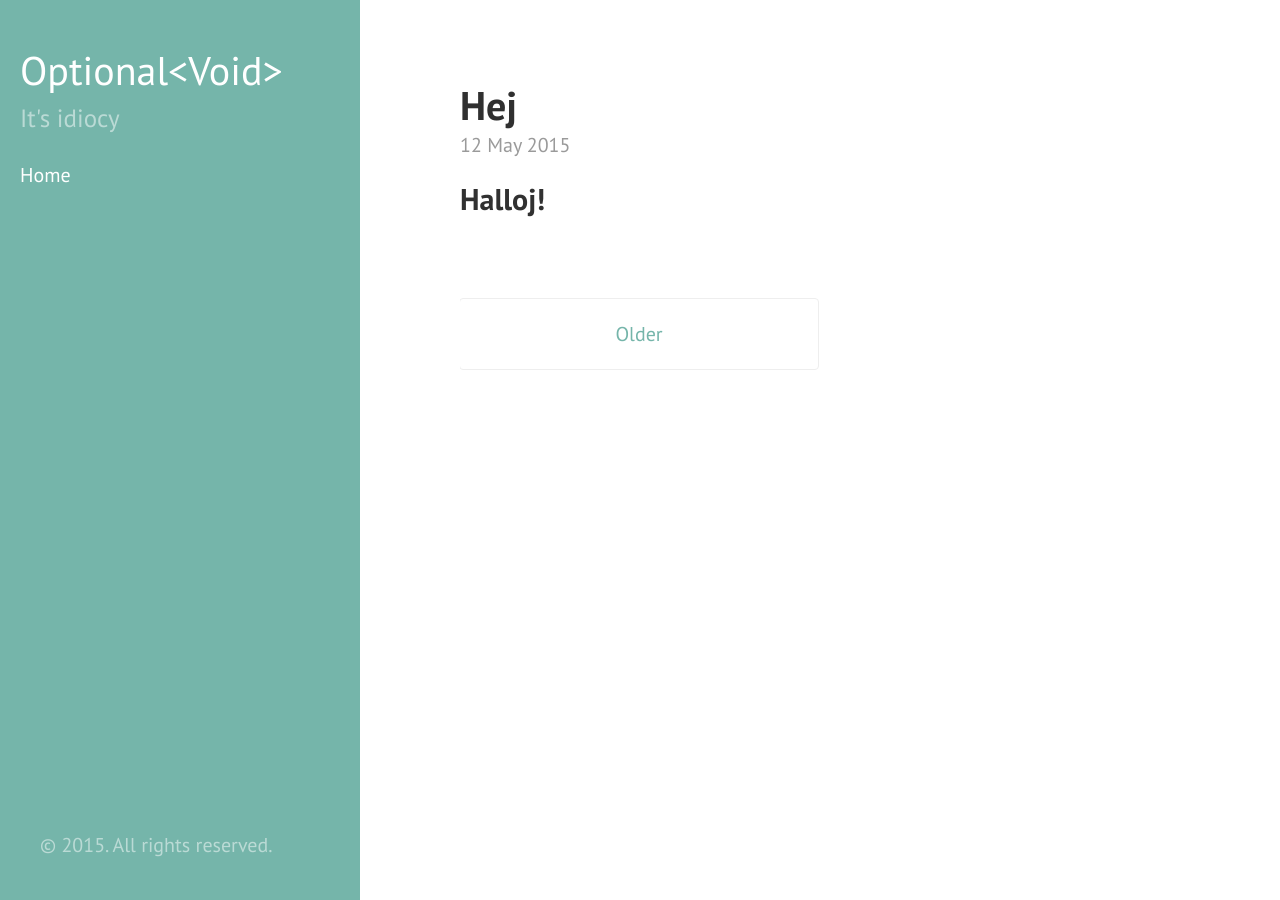
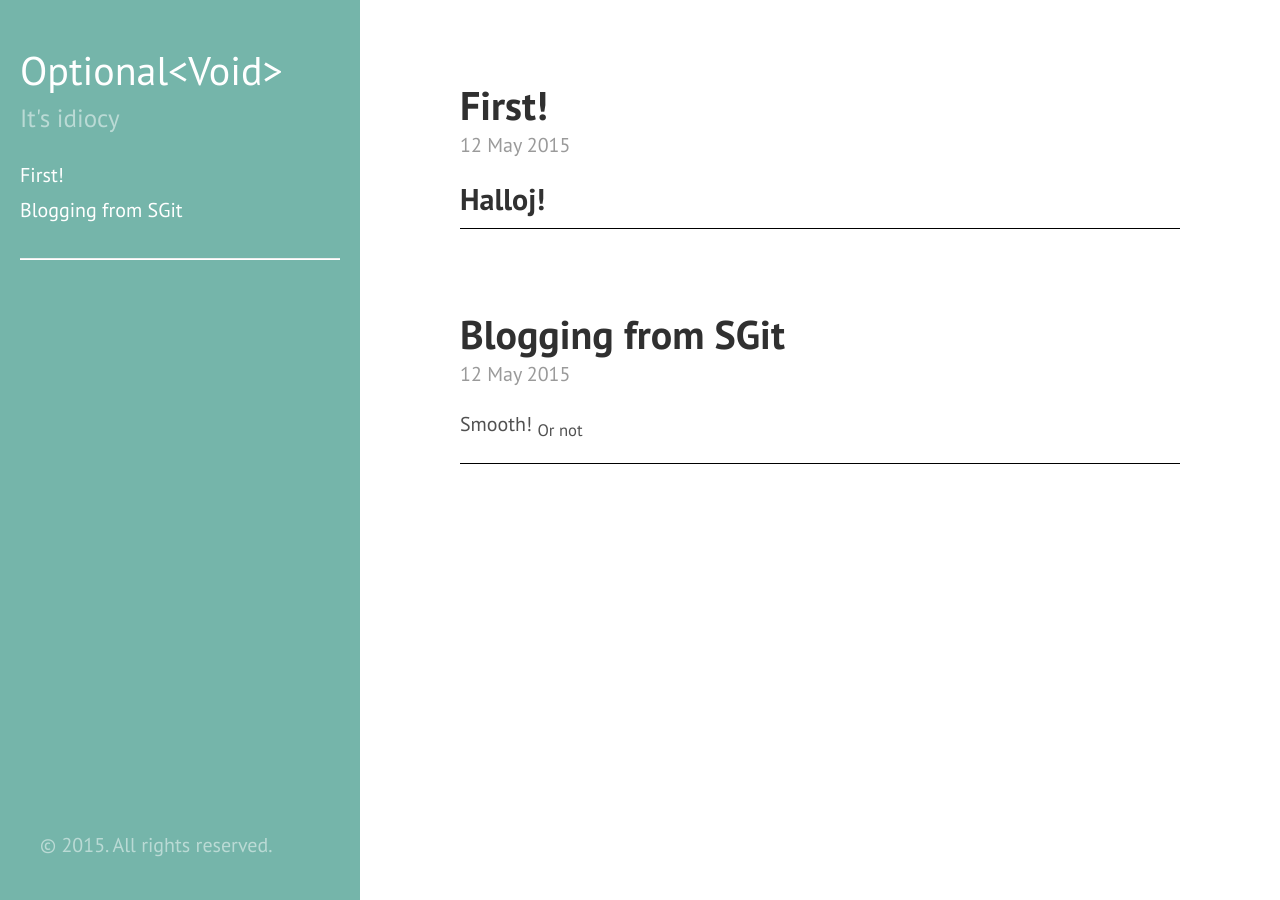
Before and after one commit to eriklarko/eriklarko.github.io, a Jekyll site: the page built from index.html, in a window 1280 px wide. Built offline with Jekyll 4.4.1, drawn with Linux system fonts in a browser that asks for light colours; the list of posts is cut into pages by our own code.

Commit message:
Show all blog posts in the navigation and increase the pagination

```diff
--- a/_config.yml
+++ b/_config.yml
@@ -8,7 +8,7 @@ relative_permalinks: true
 title:               Optional&lt;Void&gt;
 tagline:             It's idiocy
 url:                 http://eriklarko.github.io
-paginate:            1
+paginate:            100
 baseurl:             http://eriklarko.github.io
 
 # Assets
--- a/_includes/sidebar.html
+++ b/_includes/sidebar.html
@@ -7,12 +7,21 @@
     </div>
 
     <nav class="sidebar-nav">
-      <a class="sidebar-nav-item{% if page.url == site.baseurl %} active{% endif %}" href="{{ site.baseurl }}/">Home</a>
-
       {% comment %}
         The code below dynamically generates a sidebar nav of pages with
         `layout: page` in the front-matter. See readme for usage.
       {% endcomment %}
+
+      {% assign posts_list = site.posts %}
+      {% for post in posts_list %}
+        {% if post.title != null %}
+          {% if post.layout == "post" %}
+            <a class="sidebar-nav-item{% if page.url == post.url %} active{% endif %}" href="{{ post.url }}">{{ post.title }}</a>
+          {% endif %}
+        {% endif %}
+      {% endfor %}
+
+      <hr/>
 
       {% assign pages_list = site.pages %}
       {% for node in pages_list %}
--- a/_layouts/post.html
+++ b/_layouts/post.html
@@ -14,8 +14,10 @@ layout: default
     {% for post in site.related_posts limit:3 %}
       <li>
         <h3>
-          {{ post.title }}
-          <small>{{ post.date | date_to_string }}</small>
+          <a href="{{ post.url }}">
+            {{ post.title }}
+            <small>{{ post.date | date_to_string }}</small>
+          </a>
         </h3>
       </li>
     {% endfor %}
--- a/_posts/2015-05-12-hej.md
+++ b/_posts/2015-05-12-hej.md
@@ -1 +1,5 @@
+---
+layout: post
+title: First!
+---
 ## Halloj!
--- a/public/css/poole.css
+++ b/public/css/poole.css
@@ -331,6 +331,7 @@ tbody tr:nth-child(odd) th {
 .page,
 .post {
   margin-bottom: 4em;
+  border-bottom: 1px solid black;
 }
 
 /* Blog post or page title */
```
